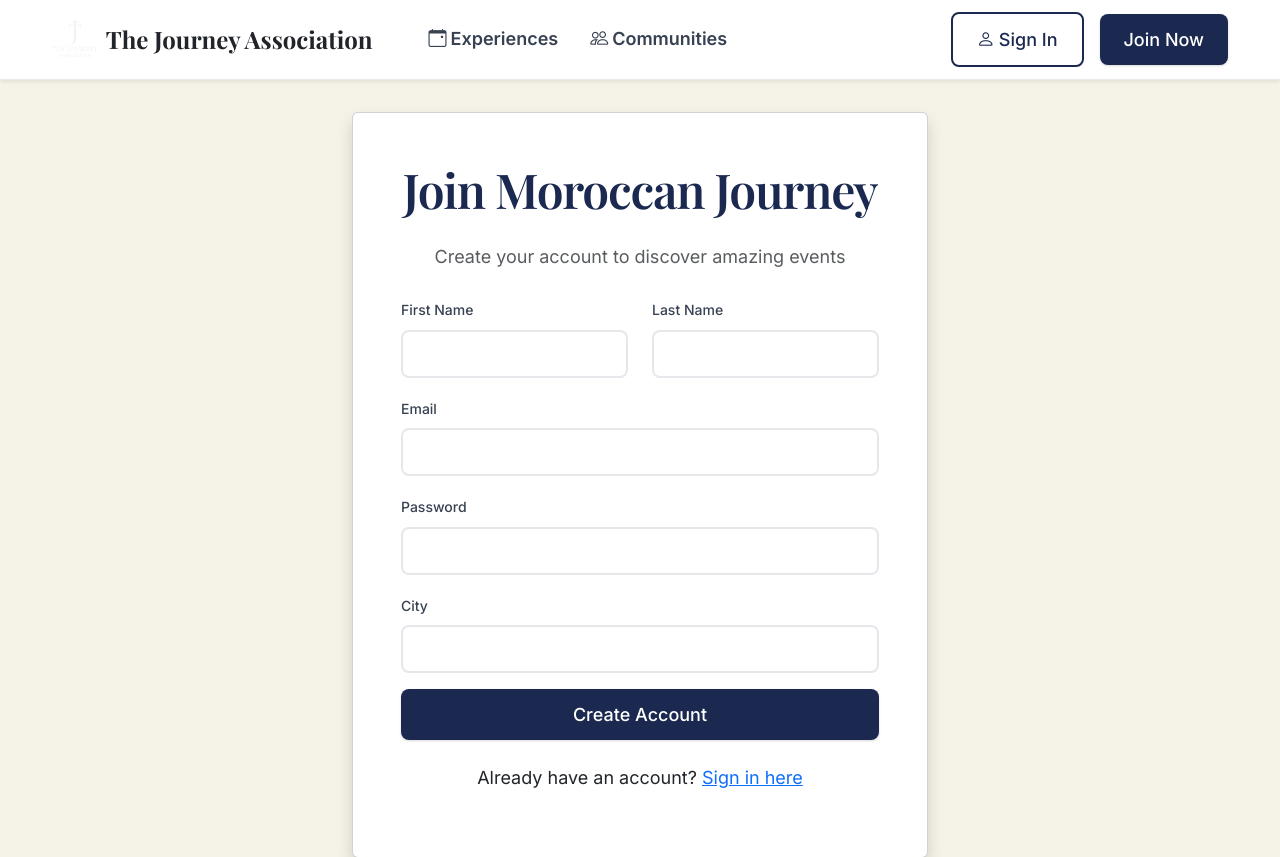
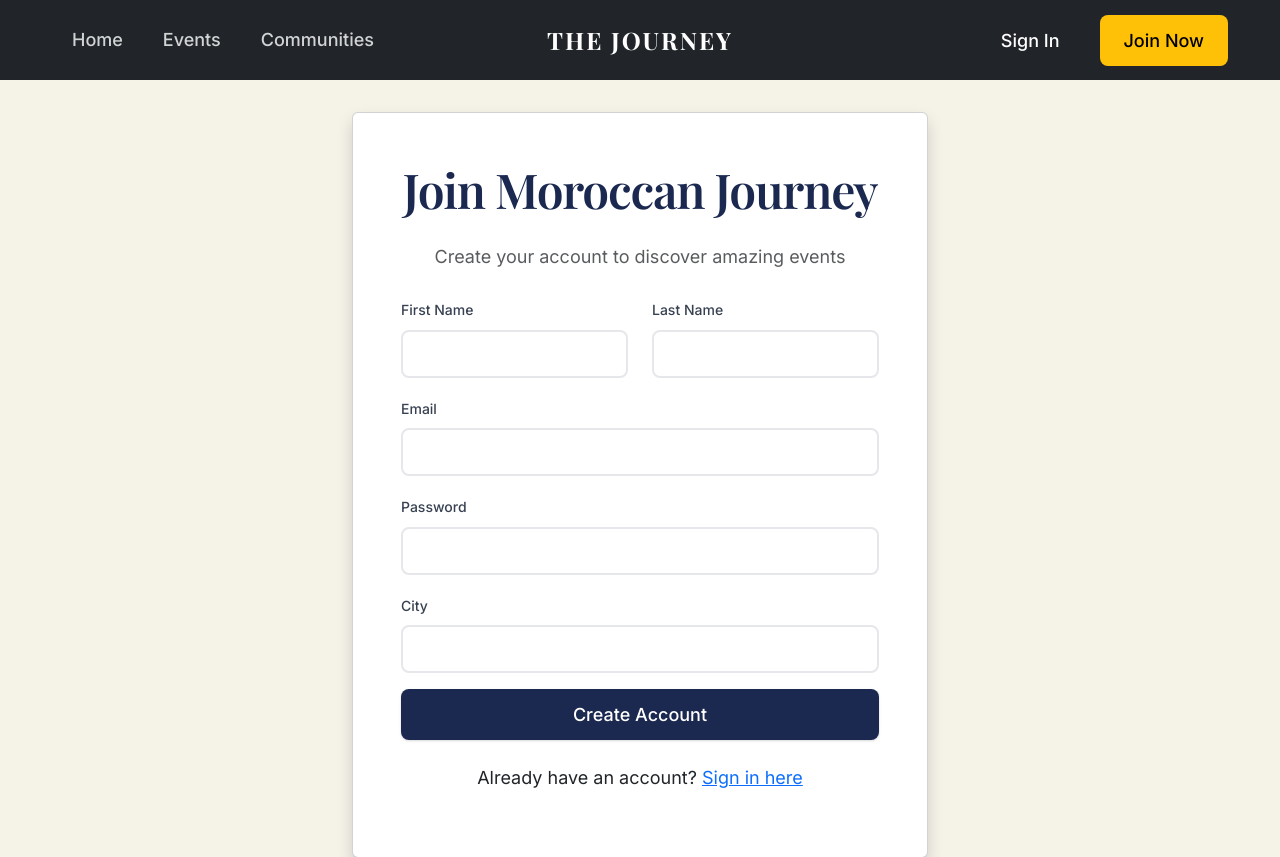
Before and after one commit to fikrielfakir/FlaskForge, a Flask app: page /register in a window 1280 px wide. Shown: the top 857 px of the page. Run offline with Flask 3, Linux system fonts and the light colour scheme; some libraries are stand-ins or nearby versions.

Commit message:
Update website design to a dark theme with improved navigation
Refactor CSS and HTML to implement a dark theme, update navbar styles, and adjust hero section content for a consistent UI/UX.

Replit-Commit-Author: Agent
Replit-Commit-Session-Id: aa8a6275-10b6-4a3c-9499-2061b3e96418
Replit-Commit-Checkpoint-Type: full_checkpoint
Replit-Commit-Screenshot-Url: https://storage.googleapis.com/screenshot-production-us-central1/e614fe7e-7a75-4894-ad2c-f2a9eded7ffe/aa8a6275-10b6-4a3c-9499-2061b3e96418/r1ZrHt5

```diff
--- a/static/css/theme.css
+++ b/static/css/theme.css
@@ -133,17 +133,16 @@ section {
   }
 }
 
-/* Navigation Header - 80px height */
+/* Navigation Header - Dark Theme */
 .navbar {
   height: 80px;
   padding: var(--space-4) 0;
   transition: all var(--transition-normal);
-  backdrop-filter: blur(10px);
-  border-bottom: 1px solid rgba(27, 41, 81, 0.1);
+  background-color: #212529 !important;
 }
 
 .navbar.scrolled {
-  background-color: rgba(255, 255, 255, 0.95) !important;
+  background-color: #212529 !important;
   box-shadow: var(--shadow-sm);
 }
 
@@ -151,27 +150,41 @@ section {
   font-family: var(--font-family-display);
   font-size: 1.5rem;
   font-weight: 700;
-  color: var(--primary-navy) !important;
+  color: white !important;
   text-decoration: none !important;
+  letter-spacing: 2px;
 }
 
 .navbar-brand:hover {
+  color: var(--accent-gold) !important;
   transform: scale(1.02);
-  transition: transform 200ms ease;
+  transition: all 200ms ease;
 }
 
 .nav-link {
   font-weight: 500;
-  color: var(--gray-700) !important;
+  color: rgba(255, 255, 255, 0.8) !important;
   border-radius: var(--radius-md);
   transition: all 200ms ease;
   margin: 0 var(--space-2);
+  padding: var(--space-2) var(--space-3) !important;
 }
 
 .nav-link:hover,
 .nav-link.active {
-  color: var(--primary-navy) !important;
-  background-color: rgba(27, 41, 81, 0.1);
+  color: var(--accent-gold) !important;
+  background-color: rgba(255, 184, 0, 0.1);
+}
+
+.btn-outline-light {
+  border-color: rgba(255, 255, 255, 0.3);
+  color: white;
+}
+
+.btn-outline-light:hover {
+  background-color: rgba(255, 255, 255, 0.1);
+  border-color: white;
+  color: white;
 }
 
 /* Hero Section */
--- a/templates/base.html
+++ b/templates/base.html
@@ -33,40 +33,39 @@
     <meta property="twitter:image" content="{{ url_for('static', filename='img/logo.png', _external=True) }}">
 </head>
 <body>
-    <!-- Modern Travel App Navigation -->
-    <nav class="navbar navbar-expand-lg fixed-top bg-white shadow-sm" id="mainNavbar">
+    <!-- Modern Dark Navigation -->
+    <nav class="navbar navbar-expand-lg fixed-top bg-dark" id="mainNavbar">
         <div class="container">
-            <!-- Brand -->
-            <a class="navbar-brand d-flex align-items-center" href="{{ url_for('index') }}">
-                <img src="{{ url_for('static', filename='img/logo.png') }}" alt="The Journey Association" height="40" class="me-2">
-                <span class="fw-bold text-dark">The Journey Association</span>
+            <!-- Navigation Menu -->
+            <div class="collapse navbar-collapse" id="navbarNav">
+                <ul class="navbar-nav me-auto">
+                    <li class="nav-item">
+                        <a class="nav-link text-white {% if request.endpoint == 'index' %}active{% endif %}" href="{{ url_for('index') }}">Home</a>
+                    </li>
+                    <li class="nav-item">
+                        <a class="nav-link text-white {% if request.endpoint == 'events' %}active{% endif %}" href="{{ url_for('events') }}">Events</a>
+                    </li>
+                    <li class="nav-item">
+                        <a class="nav-link text-white {% if request.endpoint == 'clubs' %}active{% endif %}" href="{{ url_for('clubs') }}">Communities</a>
+                    </li>
+                </ul>
+            </div>
+
+            <!-- Centered Brand -->
+            <a class="navbar-brand position-absolute start-50 translate-middle-x d-flex align-items-center text-white" href="{{ url_for('index') }}">
+                <span class="fw-bold fs-4" style="letter-spacing: 2px;">THE JOURNEY</span>
             </a>
 
             <!-- Mobile Toggle -->
             <button class="navbar-toggler border-0" type="button" data-bs-toggle="collapse" data-bs-target="#navbarNav">
-                <i class="bi bi-list fs-4"></i>
+                <i class="bi bi-list fs-4 text-white"></i>
             </button>
 
-            <!-- Navigation Menu -->
-            <div class="collapse navbar-collapse" id="navbarNav">
-                <ul class="navbar-nav me-auto ms-lg-4">
-                    <li class="nav-item">
-                        <a class="nav-link text-dark fw-semibold {% if request.endpoint == 'events' %}active{% endif %}" href="{{ url_for('events') }}">
-                            <i class="bi bi-calendar-event me-1"></i>Experiences
-                        </a>
-                    </li>
-                    <li class="nav-item">
-                        <a class="nav-link text-dark fw-semibold {% if request.endpoint == 'clubs' %}active{% endif %}" href="{{ url_for('clubs') }}">
-                            <i class="bi bi-people me-1"></i>Communities
-                        </a>
-                    </li>
-                </ul>
-
             <!-- User Actions -->
-                <div class="d-flex align-items-center gap-3">
+            <div class="d-flex align-items-center gap-3 ms-auto">
                 {% if current_user.is_authenticated %}
                     <div class="dropdown">
-                            <button class="btn btn-outline-primary dropdown-toggle d-flex align-items-center" type="button" data-bs-toggle="dropdown">
+                        <button class="btn btn-outline-light dropdown-toggle d-flex align-items-center" type="button" data-bs-toggle="dropdown">
                             <i class="bi bi-person-circle me-2"></i>
                             {{ current_user.first_name }}
                         </button>
@@ -89,14 +88,9 @@
                         </ul>
                     </div>
                 {% else %}
-                        <a href="{{ url_for('login') }}" class="btn btn-outline-primary">
-                            <i class="bi bi-person me-1"></i>Sign In
-                        </a>
-                        <a href="{{ url_for('register') }}" class="btn btn-primary">
-                            Join Now
-                        </a>
+                    <a href="{{ url_for('login') }}" class="btn btn-outline-light">Sign In</a>
+                    <a href="{{ url_for('register') }}" class="btn btn-warning">Join Now</a>
                 {% endif %}
-                </div>
             </div>
         </div>
     </nav>
```
Also changed, not shown: templates/index.html (+6 -10 lines). Lines whose indentation alone changed are shown as unchanged.
